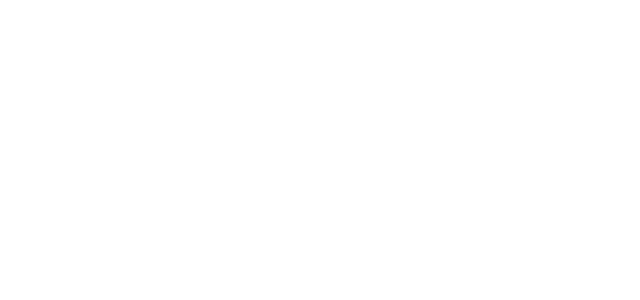
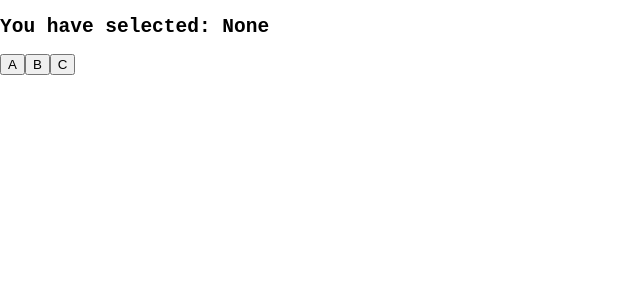
Before and after one commit to cklahn/start-react, a React (Create React App) app: page / in a window 1280 px wide. Shown: the top 300 px of the page, without its empty margins (0-640 px from the left). Built offline with nearby package versions, Linux system fonts and the light colour scheme.

Commit message:
Use React.cloneElement to Extend Functionality of Children Components, lesson 19

```diff
--- a/src/App.js
+++ b/src/App.js
@@ -6,25 +6,43 @@
 {
   render(){
     return (
-      <Parent>
-        <div className="childA"></div>
-      </Parent>
+      <Buttons>
+        <button value="A">A</button>
+        <button value="B">B</button>
+        <button value="C">C</button>
+      </Buttons>
     )
   }
 }
 
-class Parent extends React.Component {
-  render(){
-    // console.log(this.props.children)
-    let items = React.Children
-    //  .map(this.props.children, child => child);
-    //  .toArray(this.props.children);
-    //  .forEach(this.props.children, child => console.log(child.props.className));
-      .only(this.props.children);
-    console.log(items);
-    return null
+class Buttons extends React.Component {
+  constructor()
+  {
+    super();
+    this.state = {selected: 'None'}
+  }
+
+  selectItem(selected)
+  {
+    this.setState({selected})
+  }
+
+  render()
+  {
+      let fn = child =>
+        React.cloneElement(child, {
+          onClick: this.selectItem.bind(this, child.props.value)
+        })
+      let items = React.Children.map(this.props.children, fn);
+      return (
+        <div>
+          <h2>You have selected: {this.state.selected}</h2>
+          {items}
+        </div>
+      )
   }
 }
 
 
+
 export default App
```
